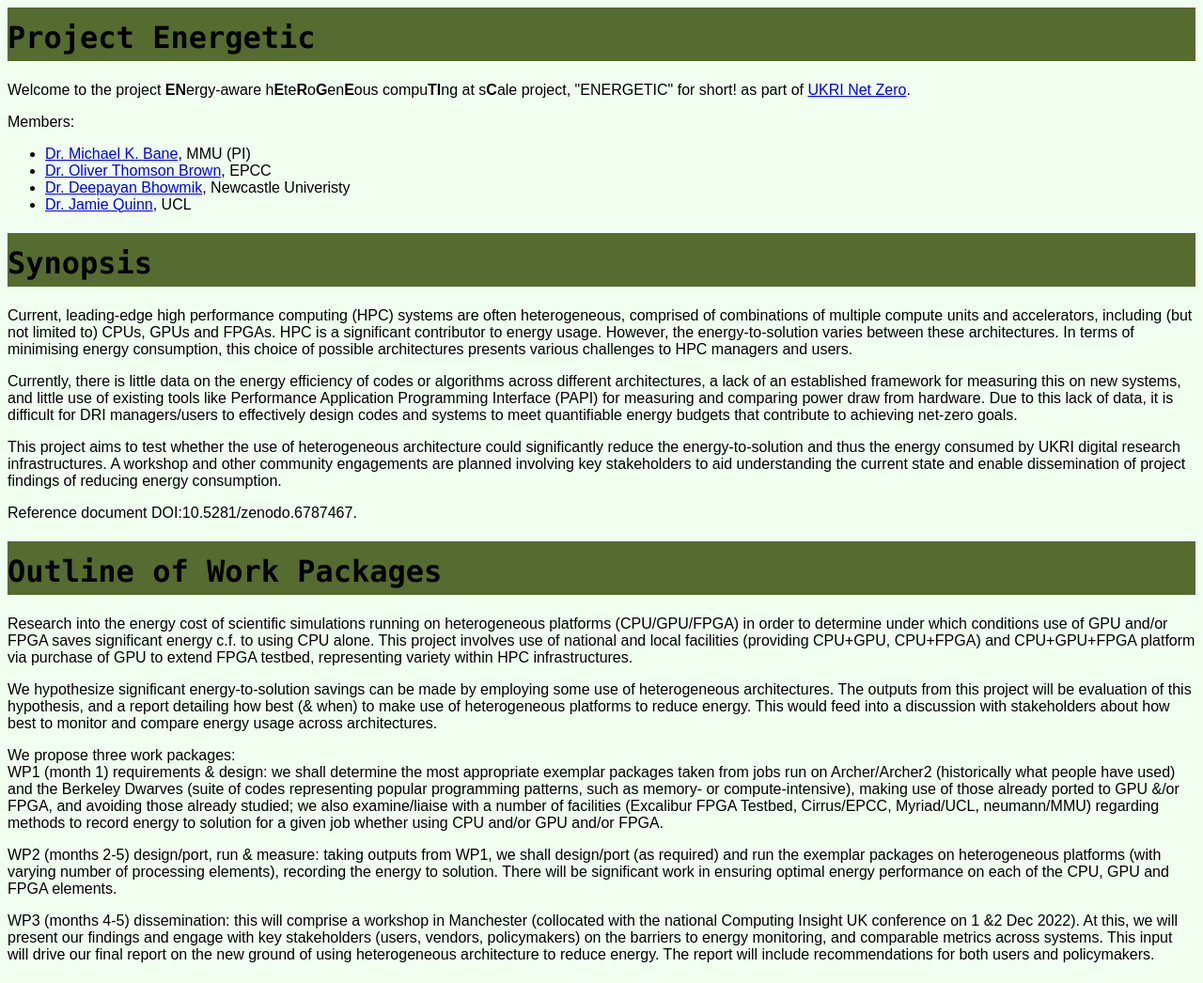
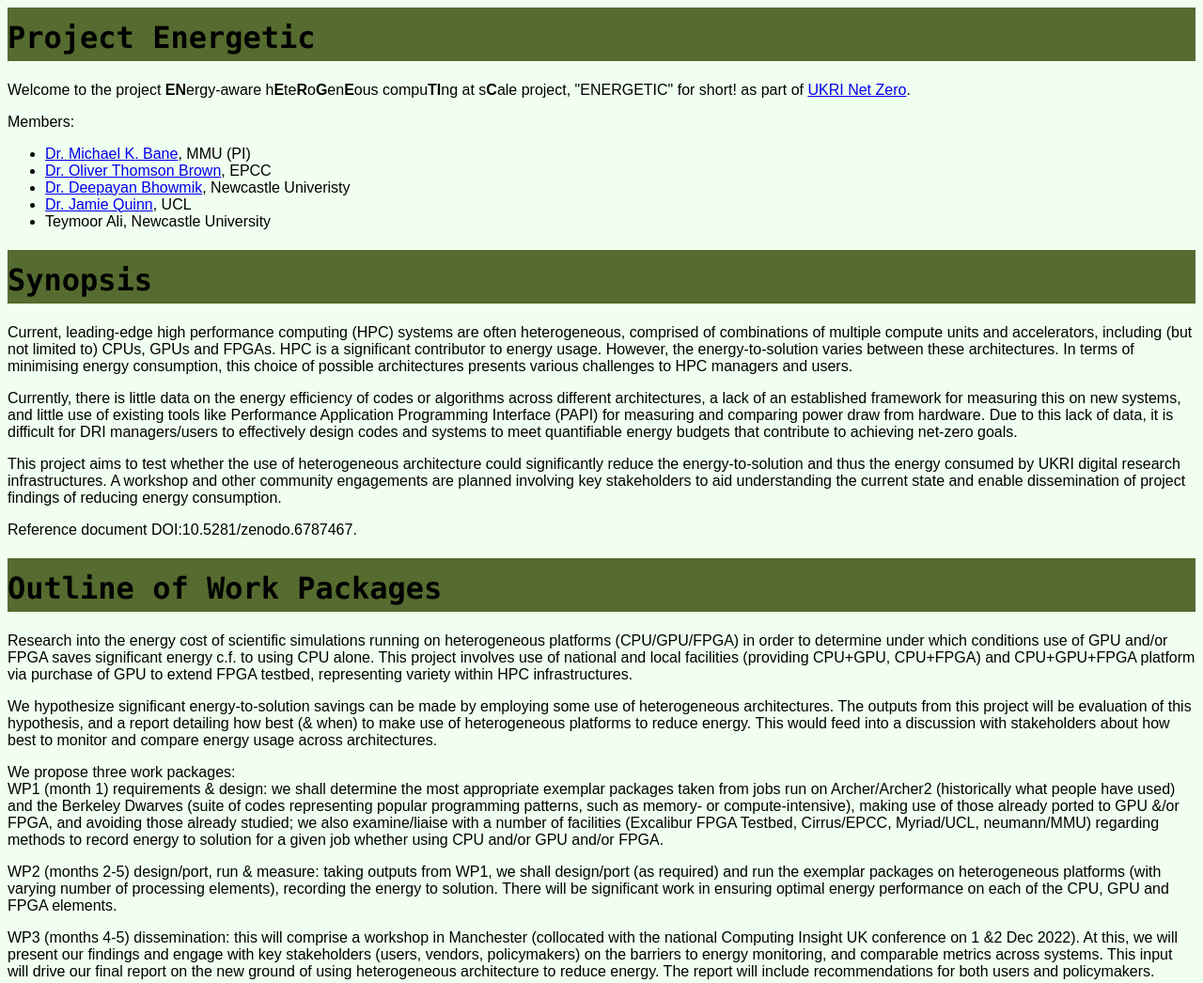
Before and after one commit to ukri-netzero-energetic/ukri-netzero-energetic.github.io, a plain HTML site: page index.html in a window 1280 px wide. Shown: the whole page at 94% size. Drawn offline with Linux system fonts and the light colour scheme.

Commit message:
add Teymoor

```diff
--- a/index.html
+++ b/index.html
@@ -12,6 +12,7 @@
       <li><a href="https://www.epcc.ed.ac.uk/about-us/our-team/dr-oliver-brown">Dr. Oliver Thomson Brown</a>, EPCC
       <li><a href="https://dbhowmik.github.io/">Dr. Deepayan Bhowmik</a>, Newcastle Univeristy
       <li><a href="https://www.ucl.ac.uk/advanced-research-computing/people">Dr. Jamie Quinn</a>, UCL
+        <li>Teymoor Ali, Newcastle University
     </ul>
     <h1>Synopsis</h1>
     Current, leading-edge high performance computing (HPC) systems are often heterogeneous, comprised of combinations of multiple compute units and accelerators, including (but not limited to) CPUs, GPUs and FPGAs. HPC is a significant contributor to energy usage. However, the energy-to-solution varies between these architectures. In terms of minimising energy consumption, this choice of possible architectures presents various challenges to HPC managers and users.
```
